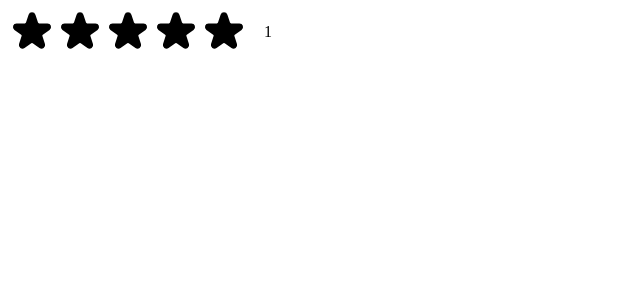
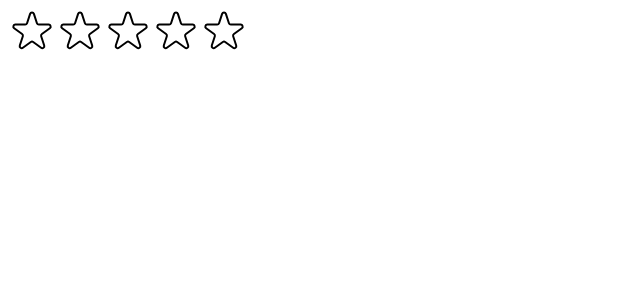
Before and after one commit to misikir21/idrama, a React (Create React App) app in the folder idrama/: page / in a window 1280 px wide. Shown: the top 300 px of the page, without its empty margins (0-640 px from the left). Built offline with nearby package versions, Linux system fonts and the light colour scheme.

Commit message:
add full star rate for rating and empty for rest

```diff
--- a/idrama/src/StarRating.jsx
+++ b/idrama/src/StarRating.jsx
@@ -13,12 +13,12 @@ const textstyle={
     margin:"0"
 }
 export default function StarRating({maxrate =5}) {
-    const [rating,setrating]=useState(1)
+    const [rating,setrating]=useState(0)
   return (
     <div style={contaierstyle}>
         <div style={starscontainer}>
             {Array.from({length:maxrate},(_,i)=>(
-<Star i={1} onRate={()=>handlerate(1 +i)}/>))}
+<Star i={1} onRate={()=>handlerate(1 +i)} full={rating >= i +1}/>))}
         </div>
         <p style={textstyle}>{rating || ""}</p>
     </div>
@@ -34,9 +34,9 @@ const starstyle={
     display:"block",
     cusrsor:"pointer"
 }
-function Star({onRate}){
-    return(
-    <span role="button" style={starstyle} onClick={onRate}>
+function Star({onRate,full}){
+    return (
+    <span role="button" style={starstyle} onClick={onRate}>{ full?
 
         <svg
   xmlns="http://www.w3.org/2000/svg"
@@ -47,7 +47,18 @@ function Star({onRate}){
   <path
     d="M9.049 2.927c.3-.921 1.603-.921 1.902 0l1.07 3.292a1 1 0 00.95.69h3.462c.969 0 1.371 1.24.588 1.81l-2.8 2.034a1 1 0 00-.364 1.118l1.07 3.292c.3.921-.755 1.688-1.54 1.118l-2.8-2.034a1 1 0 00-1.175 0l-2.8 2.034c-.784.57-1.838-.197-1.539-1.118l1.07-3.292a1 1 0 00-.364-1.118L2.98 8.72c-.783-.57-.38-1.81.588-1.81h3.461a1 1 0 00.951-.69l1.07-3.292z"
     />
-</svg>
+</svg>:<svg
+  xmlns="http://www.w3.org/2000/svg"
+  fill="none"
+  viewBox="0 0 24 24"
+  stroke="#000"
+>
+  <path
+    strokeLinecap="round"
+    strokeLinejoin="round"
+    strokeWidth="{2}"
+    d="M11.049 2.927c.3-.921 1.603-.921 1.902 0l1.519 4.674a1 1 0 00.95.69h4.915c.969 0 1.371 1.24.588 1.81l-3.976 2.888a1 1 0 00-.363 1.118l1.518 4.674c.3.922-.755 1.688-1.538 1.118l-3.976-2.888a1 1 0 00-1.176 0l-3.976 2.888c-.783.57-1.838-.197-1.538-1.118l1.518-4.674a1 1 0 00-.363-1.118l-3.976-2.888c-.784-.57-.38-1.81.588-1.81h4.914a1 1 0 00.951-.69l1.519-4.674z"
+  /></svg>}
     </span>
-    )
+    );
 }
```
Also changed, not shown: idrama/src/index.css (+2 -13 lines).
